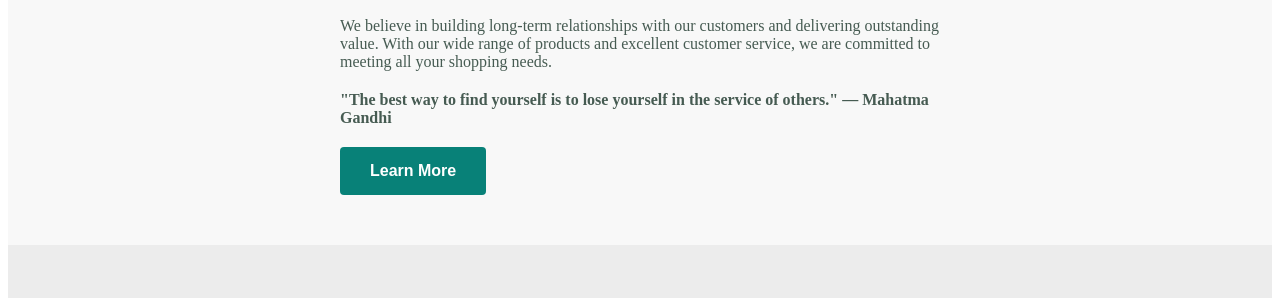
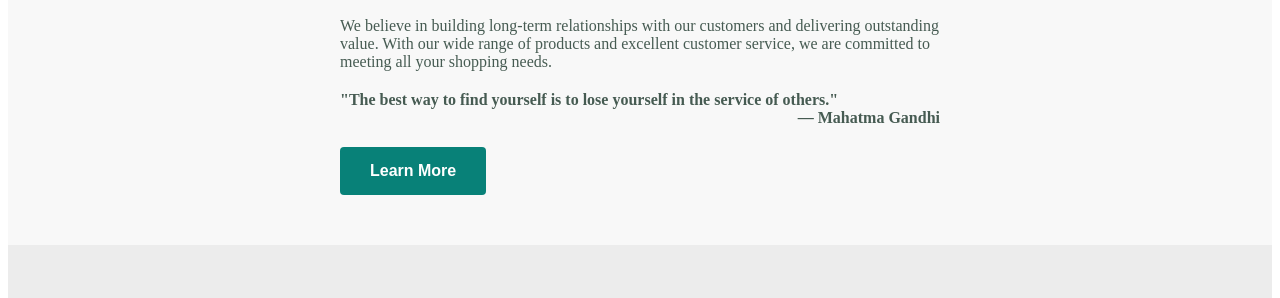
Before and after one commit to RushdaMansuri/Ecommerce-using-HTML-CSS, a plain HTML site: page code/about.html in a window 1280 px wide. Shown: the part 910-1208 px from the top of the page. Drawn offline with Linux system fonts and the light colour scheme.

Commit message:
Added about us

```diff
--- a/code/about.html
+++ b/code/about.html
@@ -36,8 +36,9 @@
           <p>
             <b
               >"The best way to find yourself is to lose yourself in the service
-              of others." — Mahatma Gandhi</b
-            >
+              of others."
+              <span class="right-align">— Mahatma Gandhi</span>
+            </b>
           </p>
           <button class="normal">Learn More</button>
         </div>
--- a/css/about.css
+++ b/css/about.css
@@ -58,3 +58,8 @@
   .about-text button:hover {
     background-color: #066d5c;
   }
+
+  .right-align {
+    display: block; /* Ensures the span behaves like a block element */
+    text-align: right; /* Aligns the text to the right */
+  }
```
